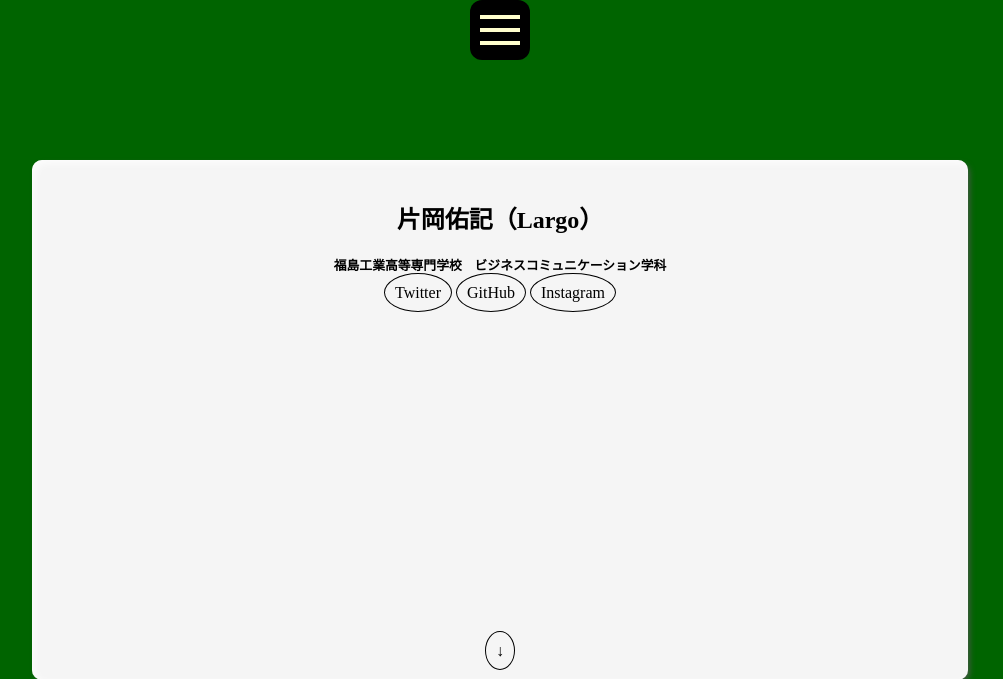
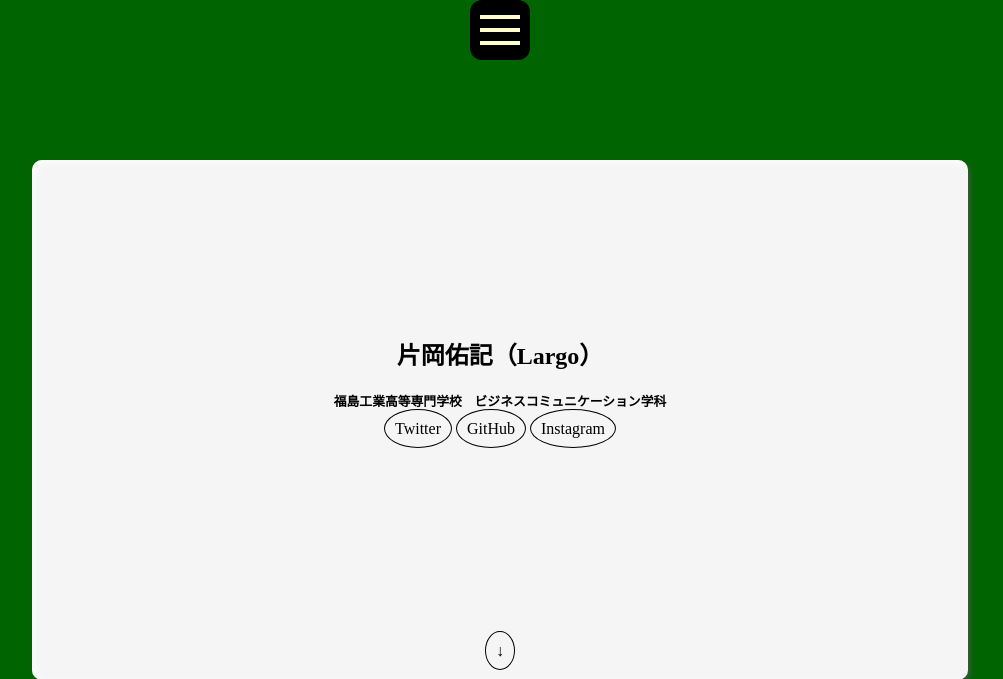
Before and after one commit to yukiti224gt/MyPortfolio, a PHP site: page / in a window 1280 px wide. Shown: the top 679 px of the page, without its empty margins (140-1143 px from the left). Run offline with PHP 8.4, Linux system fonts and the light colour scheme.

Commit message:
FEAT: メイン配置変更

```diff
--- a/style.css
+++ b/style.css
@@ -204,10 +204,15 @@ section:not(:first-child)>div>h2 {
 
 
 /* home */
-.home {}
-
 .home h2 {
   font-size: 0.8rem;
+}
+
+.profile_info {
+  position: absolute;
+  top: 30%;
+  right: 0;
+  left: 0;
 }
 
 /* about */
```
